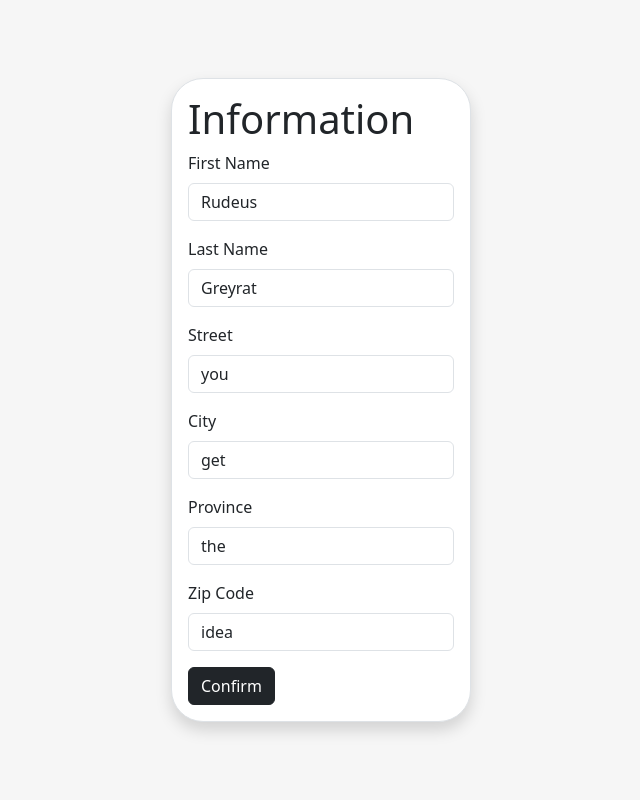
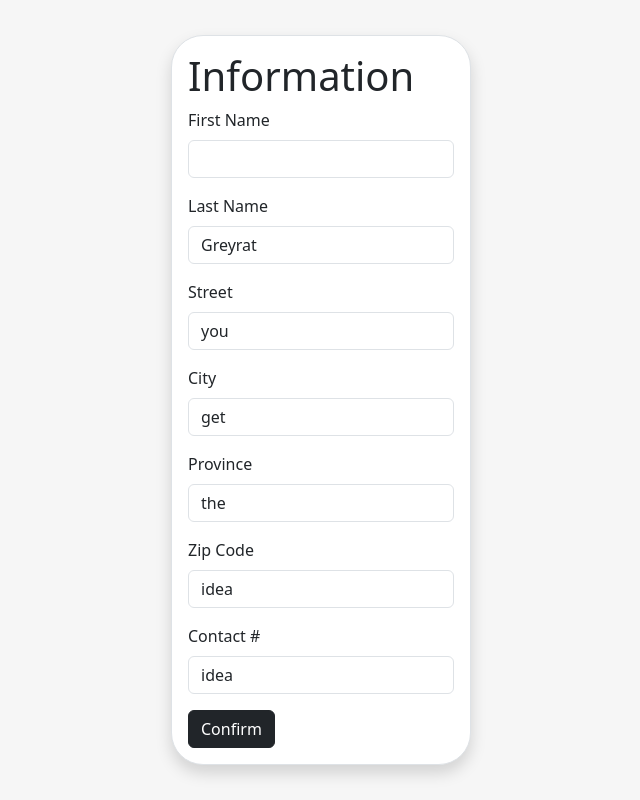
Before and after one commit to recoder99/clothing-site, a Django app: template home/templates/home/edit_information.html in a window 1280 px wide. Shown: the part 56-856 px from the top of the page, without its empty margins (319-959 px from the left). Run offline with Django 3.2, Linux system fonts and the light colour scheme; the template is opened without the code that fills it, so the values that code supplies are empty.

Commit message:
added contact # input

```diff
--- a/home/templates/home/edit_information.html
+++ b/home/templates/home/edit_information.html
@@ -8,7 +8,7 @@
             <form>
                 <div class="mb-3">
                   <label for="exampleInputEmail1" class="form-label">First Name</label>
-                  <input type="text" class="form-control" id="exampleInputEmail1" value="Rudeus">
+                  <input type="text" class="form-control" id="exampleInputEmail1" value="{{request.user.first_name}}">
                 </div>
                 <div class="mb-3">
                     <label for="exampleInputEmail1" class="form-label">Last Name</label>
@@ -30,6 +30,10 @@
                     <label for="exampleInputEmail1" class="form-label">Zip Code</label>
                     <input type="text" class="form-control" id="exampleInputEmail1" value="idea">
                 </div>
+                <div class="mb-3">
+                    <label for="exampleInputEmail1" class="form-label">Contact #</label>
+                    <input type="text" class="form-control" id="exampleInputEmail1" value="idea">
+                </div>
                 <button type="submit" class="btn btn-primary btn-dark">Confirm</button>
             </form>
         </div>
```
